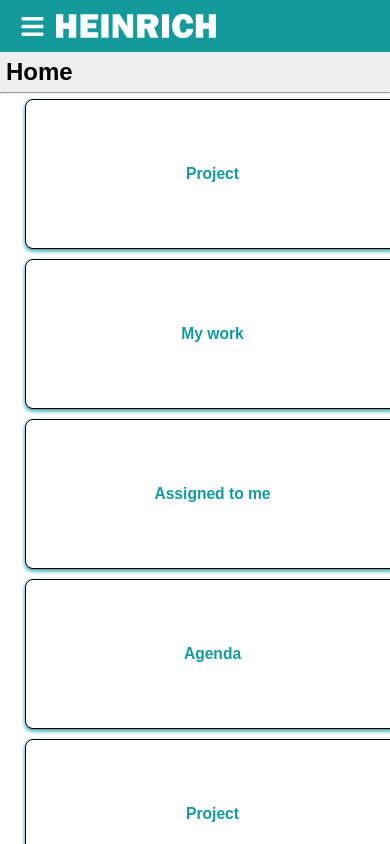
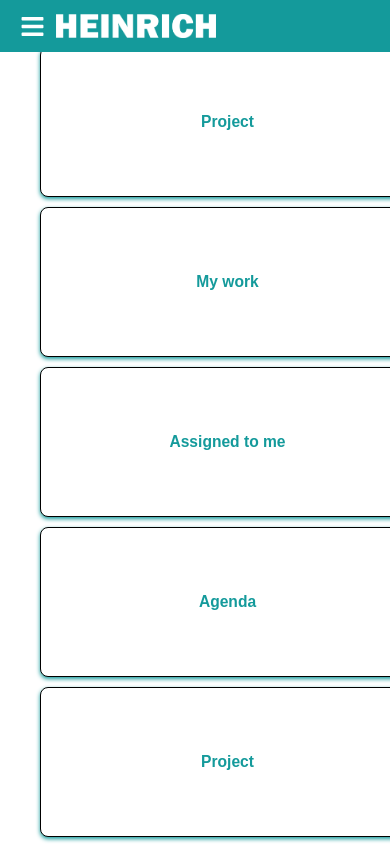
Before and after one commit to Imvikas021/frontend_erp, a React (Create React App) app: page / in a window 390 px wide. Shown: the top 844 px of the page. Built offline with nearby package versions, Linux system fonts and the light colour scheme; no server answers; sample sign-in values are in the browser's storage.

Commit message:
update home css

```diff
--- a/src/components/pages/Home.css
+++ b/src/components/pages/Home.css
@@ -83,3 +83,10 @@
     transform: scale(1.1);
 }
 }
+@media (max-width: 480px) {
+  .home-container{
+    margin: 0 auto;
+    width: 100%;
+    max-width: 360px;
+  }
+}
```
